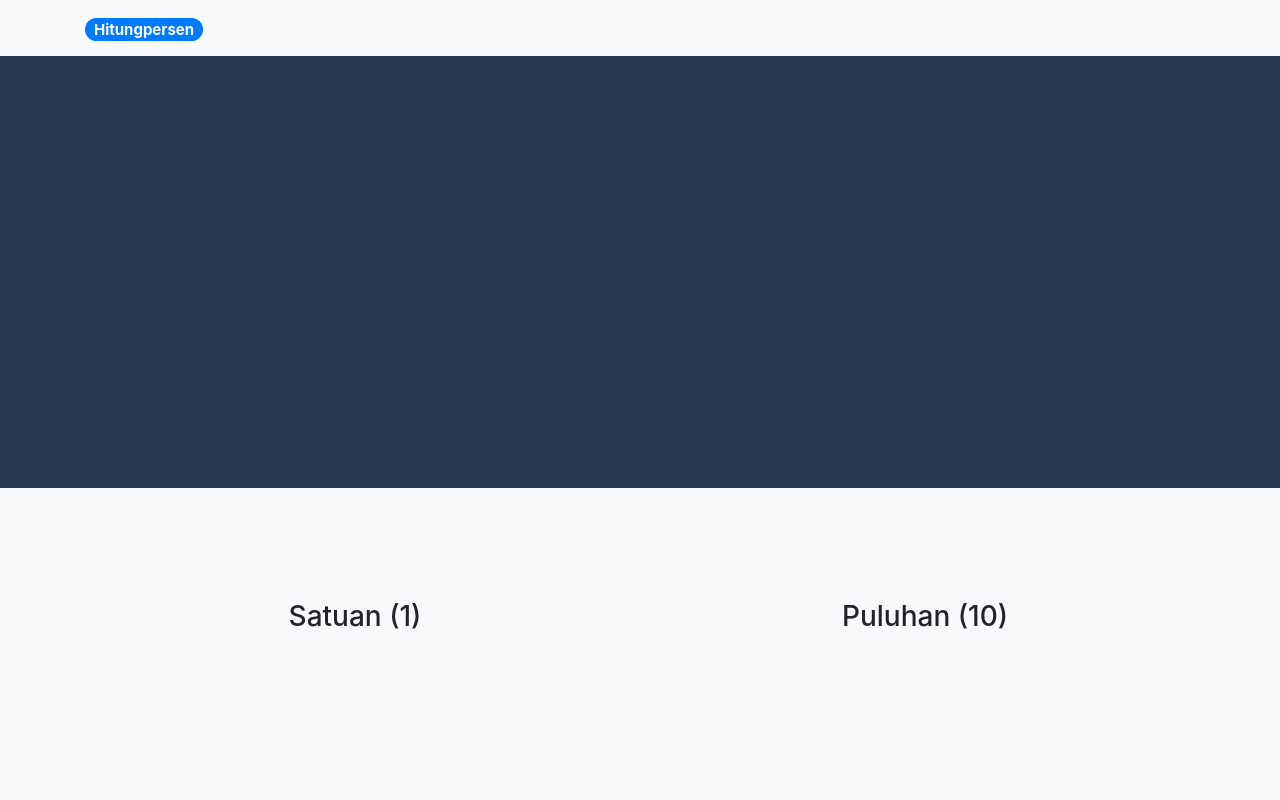
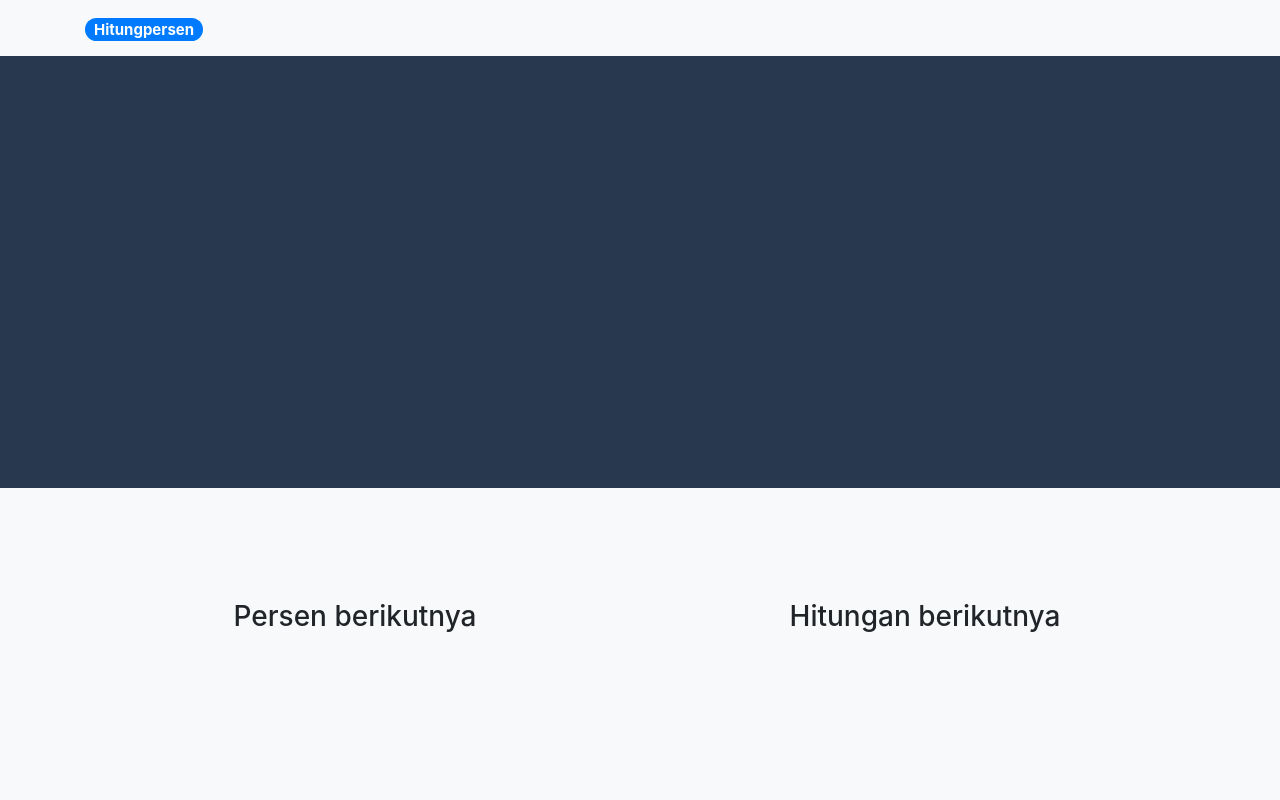
Before and after one commit to Taufik-H/hitungpersen, a plain HTML site: page hasil.html in a window 1280 px wide. Shown: the top 800 px of the page. Drawn offline with nearby package versions, Linux system fonts and the light colour scheme.

Commit message:
Update hasil page

```diff
--- a/hasil.html
+++ b/hasil.html
@@ -44,14 +44,14 @@
                 <div class="row">
                     <div class="col-lg-6">
                         <div class="features-icons-item mx-auto mb-5 mb-lg-0 mb-lg-3">
-                            <h3>Satuan (1)</h3>
+                            <h3>Persen berikutnya</h3>
                             <div id="resultPersensatuan">
                             </div>
                         </div>
                     </div>
                     <div class="col-lg-6">
                         <div class="features-icons-item mx-auto mb-5 mb-lg-0 mb-lg-3">
-                            <h3>Puluhan (10)
+                            <h3>Hitungan berikutnya
                             </h3>
                             <div id="persenNowRangeNumber"></div>
                         </div>
```
Also changed, not shown: 1 other file.
